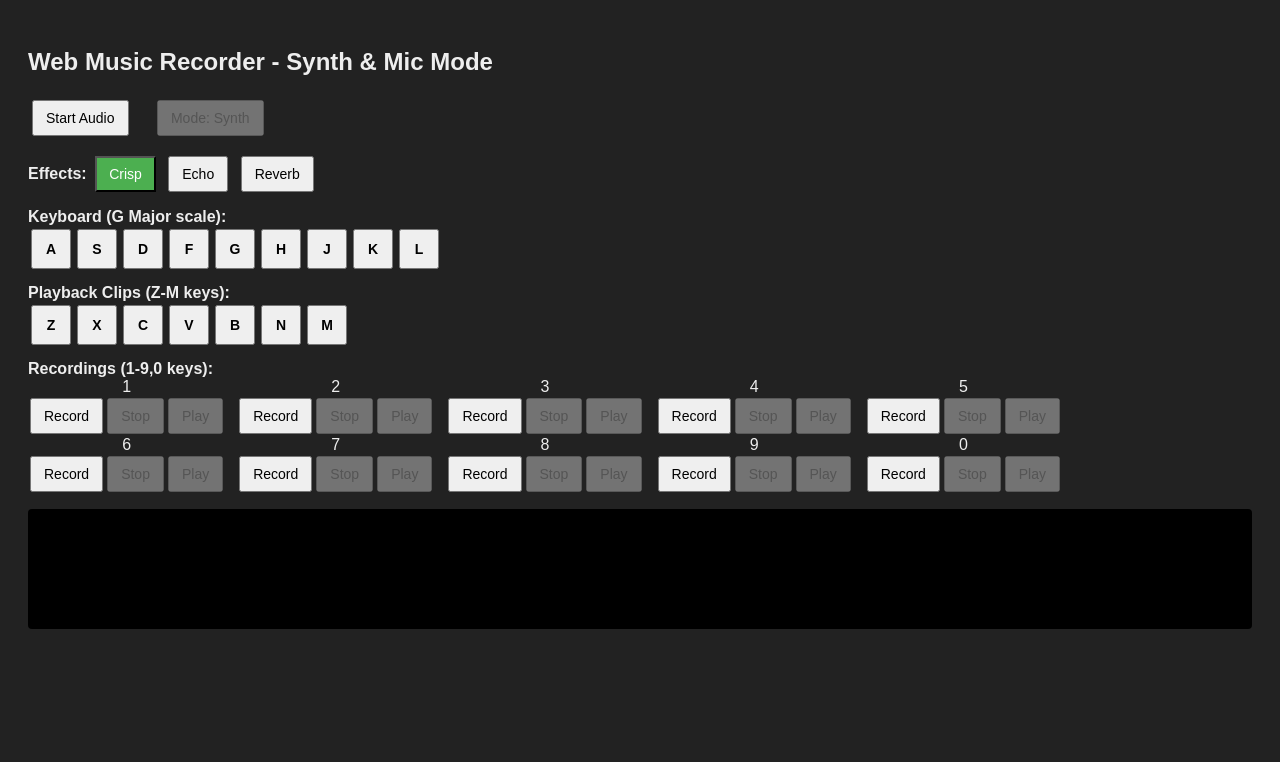
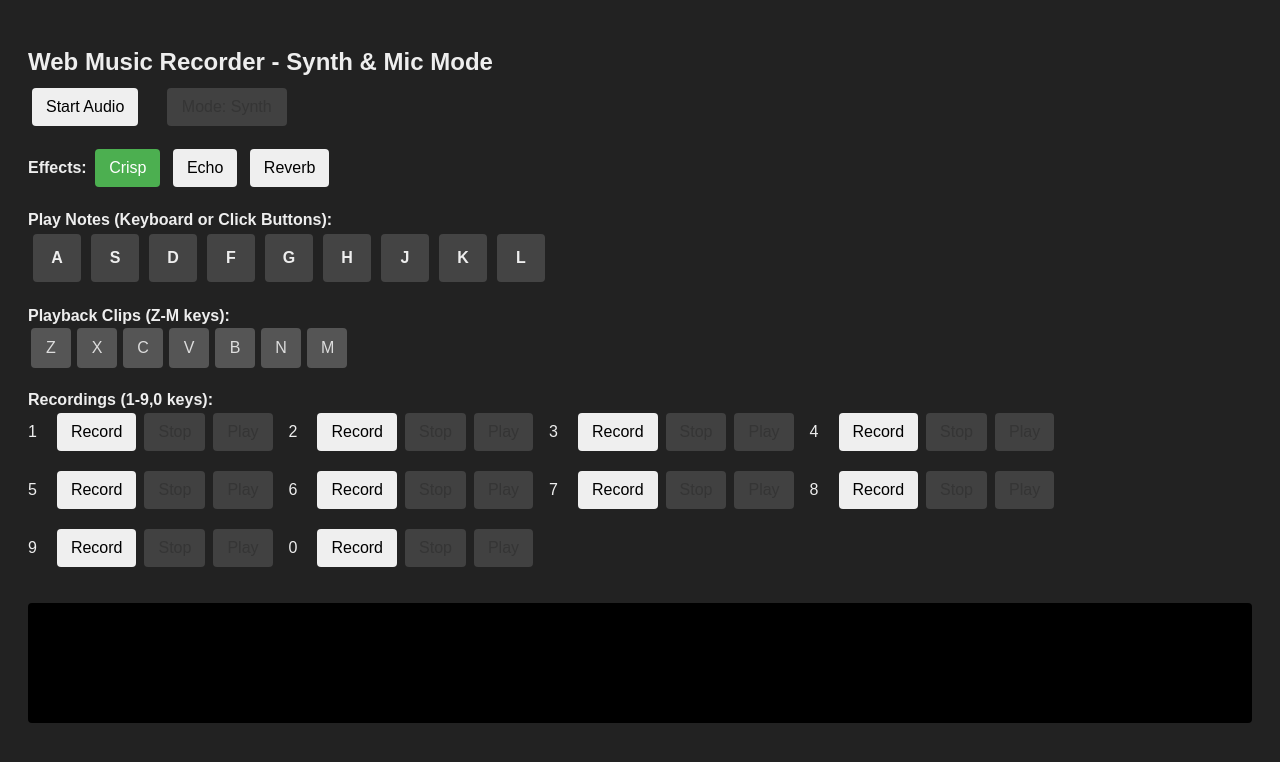
Before and after one commit to AnnChou/web-music-recorder, a plain HTML site: page index.html in a window 1280 px wide. Drawn offline with nearby package versions, Linux system fonts and the light colour scheme.

Commit message:
Update index.html fix keys

```diff
--- a/index.html
+++ b/index.html
@@ -5,15 +5,36 @@
 <meta name="viewport" content="width=device-width, initial-scale=1" />
 <title>Web Music Recorder - Synth & Mic Mode</title>
 <style>
-  body { font-family: Arial, sans-serif; padding: 20px; background: #222; color: #eee; }
-  button { margin: 4px; padding: 8px 12px; font-size: 14px; cursor: pointer; }
-  button.active { background: #4caf50; color: white; }
-  #keys-container button, #clip-keys-container button { width: 40px; height: 40px; margin: 3px; font-weight: bold; }
-  #recordings button { margin: 2px; }
-  #waveform { background: #000; width: 100%; height: 120px; display: block; margin-top: 15px; border-radius: 4px; }
-  #effects button { margin: 4px; }
-  #mode-toggle { margin-left: 20px; }
-  .key-active { background-color: #666; }
+  body { font-family: Arial, sans-serif; background: #222; color: #eee; padding: 20px; }
+  button { margin: 4px; padding: 10px 14px; font-size: 16px; cursor: pointer; border-radius: 4px; border: none; }
+  button:disabled { opacity: 0.5; cursor: default; }
+  button.active, button.key-active { background: #4caf50; color: white; }
+  #keys-container button {
+    width: 48px; height: 48px; margin: 5px; font-weight: bold;
+    background: #444; color: #eee;
+    user-select: none;
+  }
+  #clip-keys-container button {
+    width: 40px; height: 40px; margin: 3px; background: #555; color: #ddd;
+    user-select: none;
+  }
+  #recordings div {
+    display: inline-block; text-align: center; margin-right: 16px; margin-bottom: 12px;
+  }
+  #recordings div > div {
+    margin-bottom: 4px;
+  }
+  #effects button {
+    min-width: 70px;
+  }
+  #mode-toggle {
+    margin-left: 20px;
+    min-width: 120px;
+  }
+  #waveform {
+    background: #000; width: 100%; height: 120px; border-radius: 4px; margin-top: 20px;
+  }
+  h2 { margin-bottom: 8px; }
 </style>
 </head>
 <body>
@@ -23,28 +44,28 @@
 <button id="start-btn">Start Audio</button>
 <button id="mode-toggle" disabled>Mode: Synth</button>
 
-<div style="margin-top: 12px;">
+<div style="margin-top: 15px;">
   <strong>Effects:</strong>
   <button data-effect="crisp" class="effect-btn active">Crisp</button>
   <button data-effect="echo" class="effect-btn">Echo</button>
   <button data-effect="reverb" class="effect-btn">Reverb</button>
 </div>
 
-<div style="margin-top: 12px;">
-  <strong>Keyboard (G Major scale):</strong><br />
+<div style="margin-top: 20px;">
+  <strong>Play Notes (Keyboard or Click Buttons):</strong><br />
   <div id="keys-container">
-    <!-- keys will be created by JS -->
+    <!-- keys created by JS -->
   </div>
 </div>
 
-<div style="margin-top: 12px;">
+<div style="margin-top: 20px;">
   <strong>Playback Clips (Z-M keys):</strong><br />
   <div id="clip-keys-container">
-    <!-- playback clip keys -->
+    <!-- clip keys created by JS -->
   </div>
 </div>
 
-<div style="margin-top: 12px;">
+<div style="margin-top: 20px;">
   <strong>Recordings (1-9,0 keys):</strong><br />
   <div id="recordings">
     <!-- record/stop/play buttons created by JS -->
```
